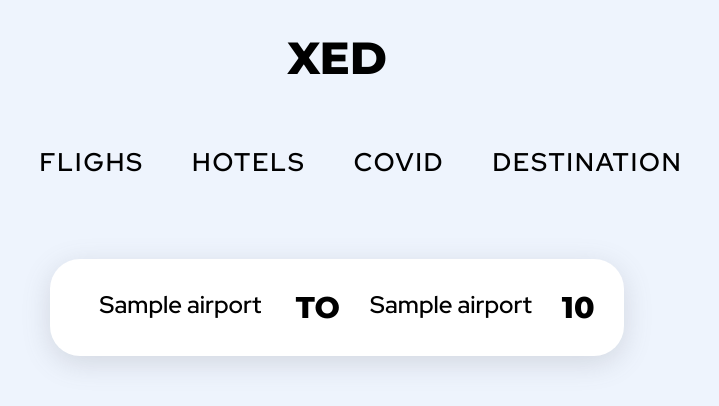
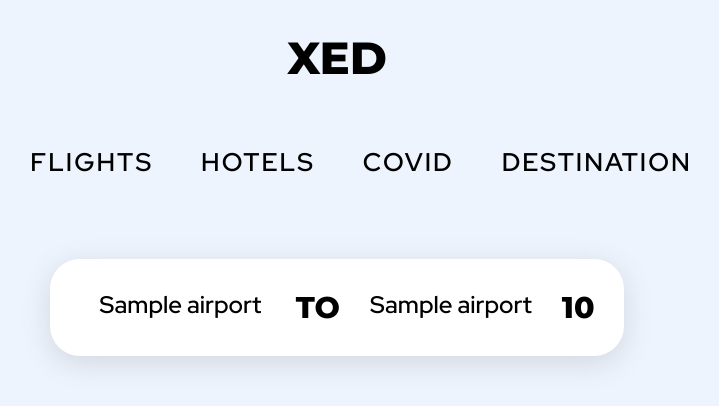
Before and after one commit to yummyweb/hack-apac-2021, a Flask app: template app/templates/results.html in a window 1280 px wide. Shown: the top 406 px of the page, without its empty margins (303-1022 px from the left). Run offline with Flask 2, Linux system fonts and the light colour scheme; the template is opened without the code that fills it: most values are stand-ins (such as "Sample title", 1, 10 or a date in 2020); some libraries are stand-ins or nearby versions.

Commit message:
Fix typo

```diff
--- a/app/templates/results.html
+++ b/app/templates/results.html
@@ -19,7 +19,7 @@
         <div class="container">
             <nav>
                 <ul>
-                    <li><a href="#">Flighs</a></li>
+                    <li><a href="#">Flights</a></li>
                     <li><a href="#">Hotels</a></li>
                     <li><a href="#">Covid</a></li>
                     <li><a href="#">Destination</a></li>
```
